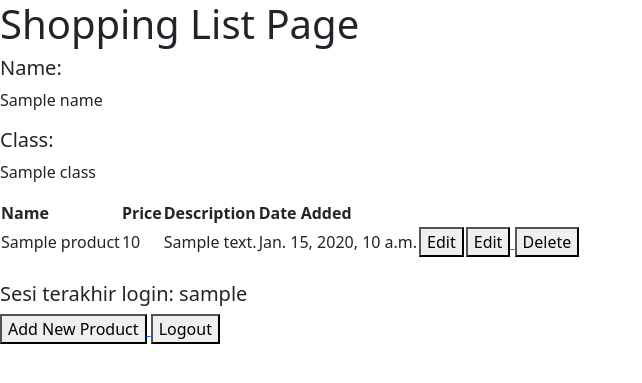
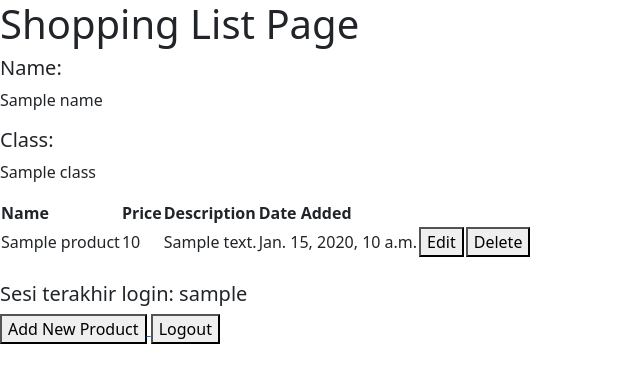
Before and after one commit to Rumintangjsi/shopping-list, a Django app: template main/templates/main.html in a window 1280 px wide. Shown: the top 383 px of the page, without its empty margins (0-642 px from the left). Run offline with Django 4.2, Linux system fonts and the light colour scheme; the template is opened without the code that fills it: most values are stand-ins (such as "Sample title", 1, 10 or a date in 2020).

Commit message:
update tutorial 4

```diff
--- a/main/templates/main.html
+++ b/main/templates/main.html
@@ -31,13 +31,7 @@
                             Edit
                         </button>
                     </a>
-                </td>
                 <td>
-                    <a href="{% url 'main:edit_product' product.pk %}">
-                        <button>
-                            Edit
-                        </button>
-                    </a>
                     <a href="{% url 'main:delete_product' product.pk %}">
                           <button>
                               Delete
```
Also changed, not shown: 1 other file.
